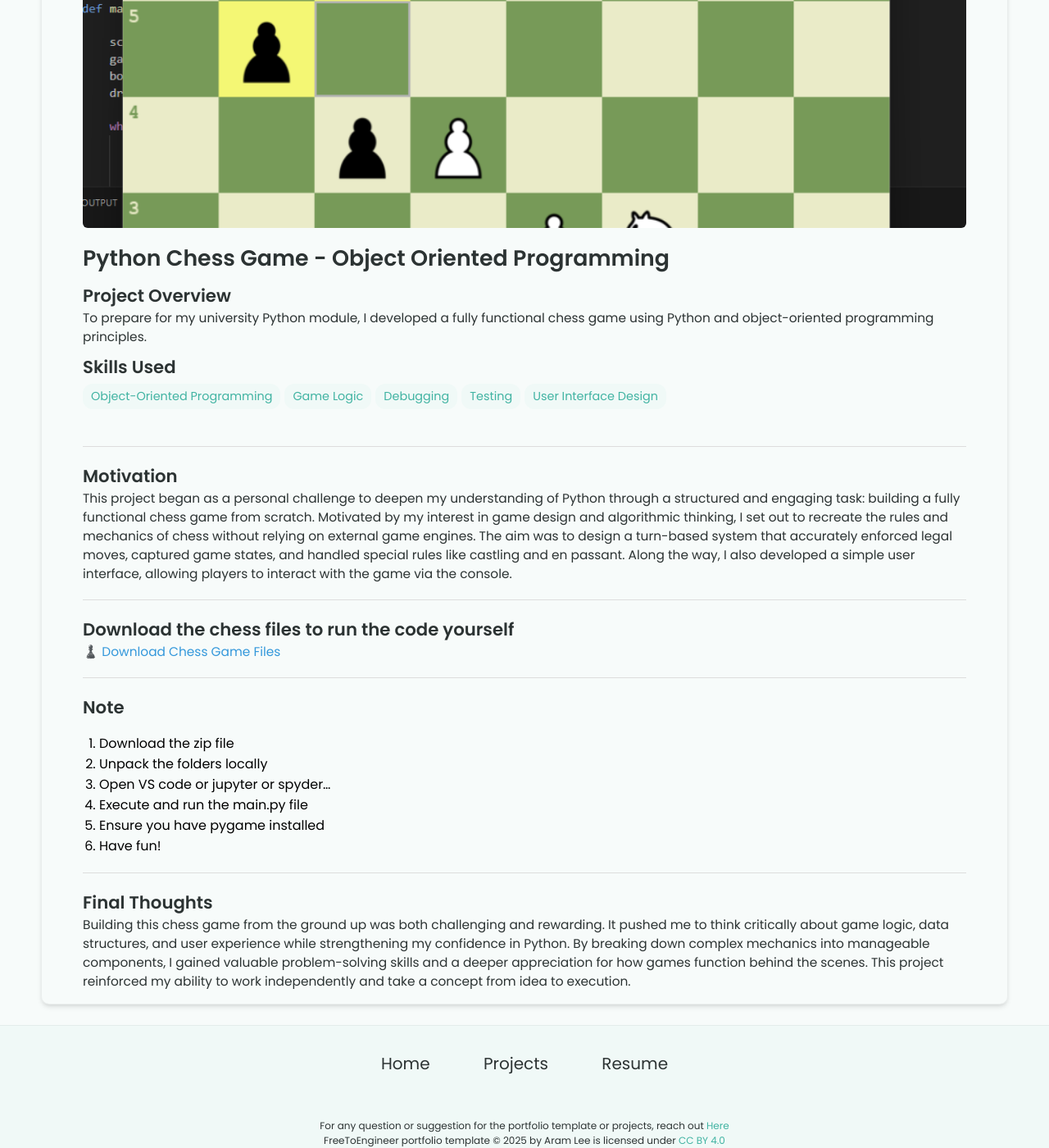
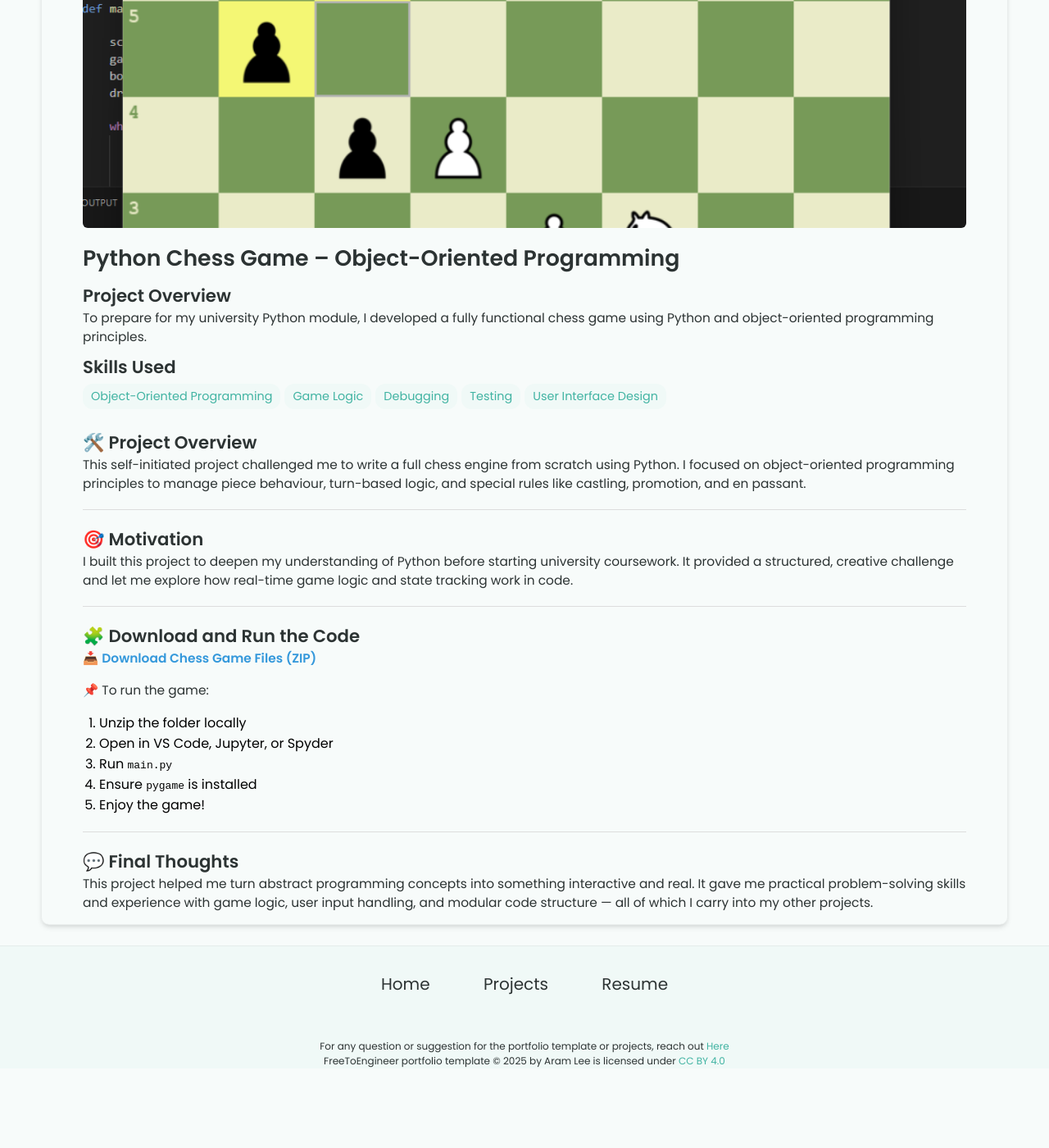
Before and after one commit to elliotroutier/elliot_portfolio, a Jekyll site: the page built from _projects/chess/index.md, in a window 1280 px wide and 1400 px high, scrolled down 212 px. Shown: the whole window at 82% size. Built offline with Jekyll 4.4.1, drawn with Linux system fonts in a browser that asks for light colours; after the commit the page ends 1515 px from its top, so only the background shows below that.

Commit message:
Update index.md

```diff
--- a/_projects/chess/index.md
+++ b/_projects/chess/index.md
@@ -1,6 +1,6 @@
 ---
 layout: post
-title: Python Chess Game - Object Oriented Programming
+title: Python Chess Game – Object-Oriented Programming
 description: To prepare for my university Python module, I developed a fully functional chess game using Python and object-oriented programming principles.
 skills:
   - Object-Oriented Programming
@@ -8,31 +8,34 @@ skills:
   - Debugging
   - Testing
   - User Interface Design
-
 main-image: /chess.png
 ---
 
----
-## Motivation
-This project began as a personal challenge to deepen my understanding of Python through a structured and engaging task: building a fully functional chess game from scratch. Motivated by my interest in game design and algorithmic thinking, I set out to recreate the rules and mechanics of chess without relying on external game engines. The aim was to design a turn-based system that accurately enforced legal moves, captured game states, and handled special rules like castling and en passant. Along the way, I also developed a simple user interface, allowing players to interact with the game via the console.
+## 🛠️ Project Overview
+
+This self-initiated project challenged me to write a full chess engine from scratch using Python. I focused on object-oriented programming principles to manage piece behaviour, turn-based logic, and special rules like castling, promotion, and en passant.
 
 ---
 
-## Download the chess files to run the code yourself
-<a class="btn" href="https://www.dropbox.com/scl/fi/pf5g12n2b5hllcjk9f2vw/CHESS.zip?rlkey=moib05y5lkxb0y3o900tlckel&st=z542yp8q&dl=1" target="_blank">♟️ Download Chess Game Files</a>
+## 🎯 Motivation
+
+I built this project to deepen my understanding of Python before starting university coursework. It provided a structured, creative challenge and let me explore how real-time game logic and state tracking work in code.
 
 ---
 
-## Note
-1. Download the zip file
-2. Unpack the folders locally
-3. Open VS code or jupyter or spyder...
-4. Execute and run the main.py file
-5. Ensure you have pygame installed
-6. Have fun!
+## 🧩 Download and Run the Code
+
+📥 **[Download Chess Game Files (ZIP)](https://www.dropbox.com/scl/fi/pf5g12n2b5hllcjk9f2vw/CHESS.zip?rlkey=moib05y5lkxb0y3o900tlckel&st=z542yp8q&dl=1){:target="_blank"}**
+
+📌 To run the game:
+1. Unzip the folder locally
+2. Open in VS Code, Jupyter, or Spyder
+3. Run `main.py`
+4. Ensure `pygame` is installed
+5. Enjoy the game!
 
 ---
 
-## Final Thoughts
+## 💬 Final Thoughts
 
-Building this chess game from the ground up was both challenging and rewarding. It pushed me to think critically about game logic, data structures, and user experience while strengthening my confidence in Python. By breaking down complex mechanics into manageable components, I gained valuable problem-solving skills and a deeper appreciation for how games function behind the scenes. This project reinforced my ability to work independently and take a concept from idea to execution.
+This project helped me turn abstract programming concepts into something interactive and real. It gave me practical problem-solving skills and experience with game logic, user input handling, and modular code structure — all of which I carry into my other projects.
```
